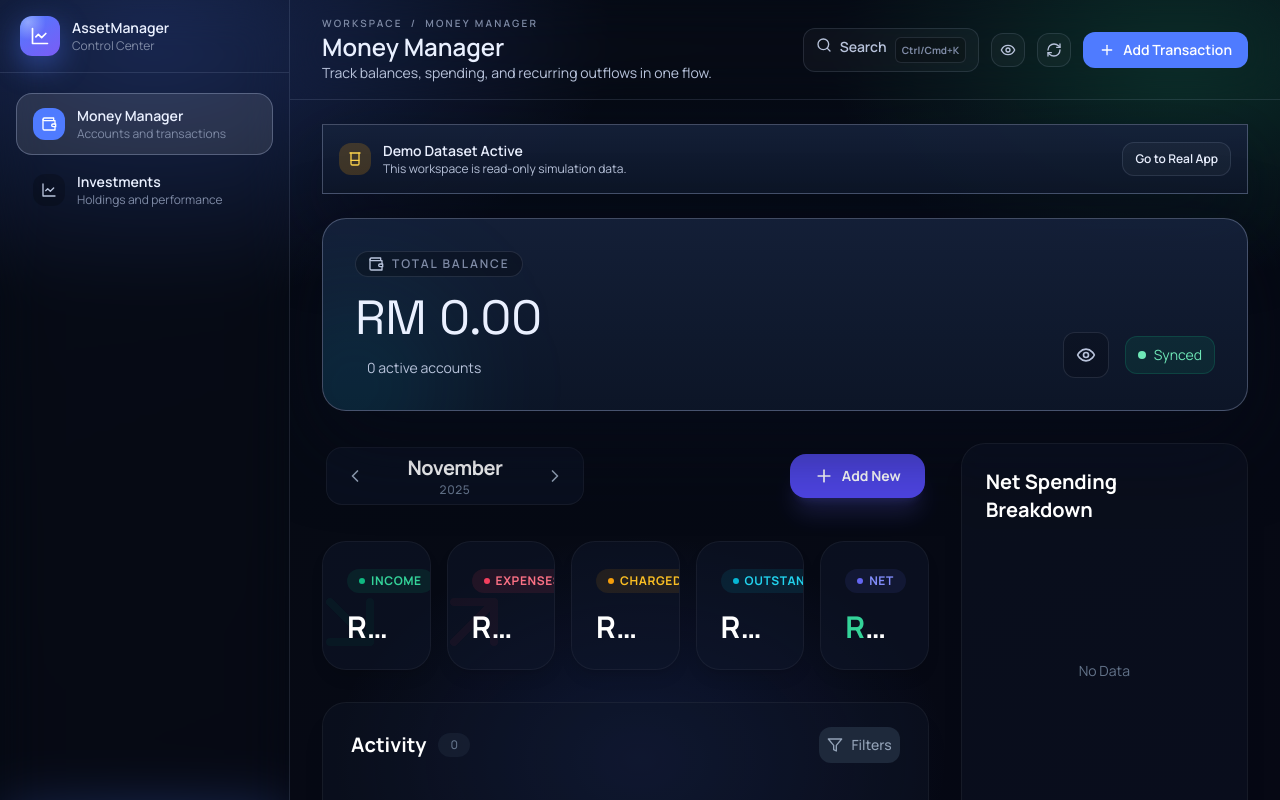
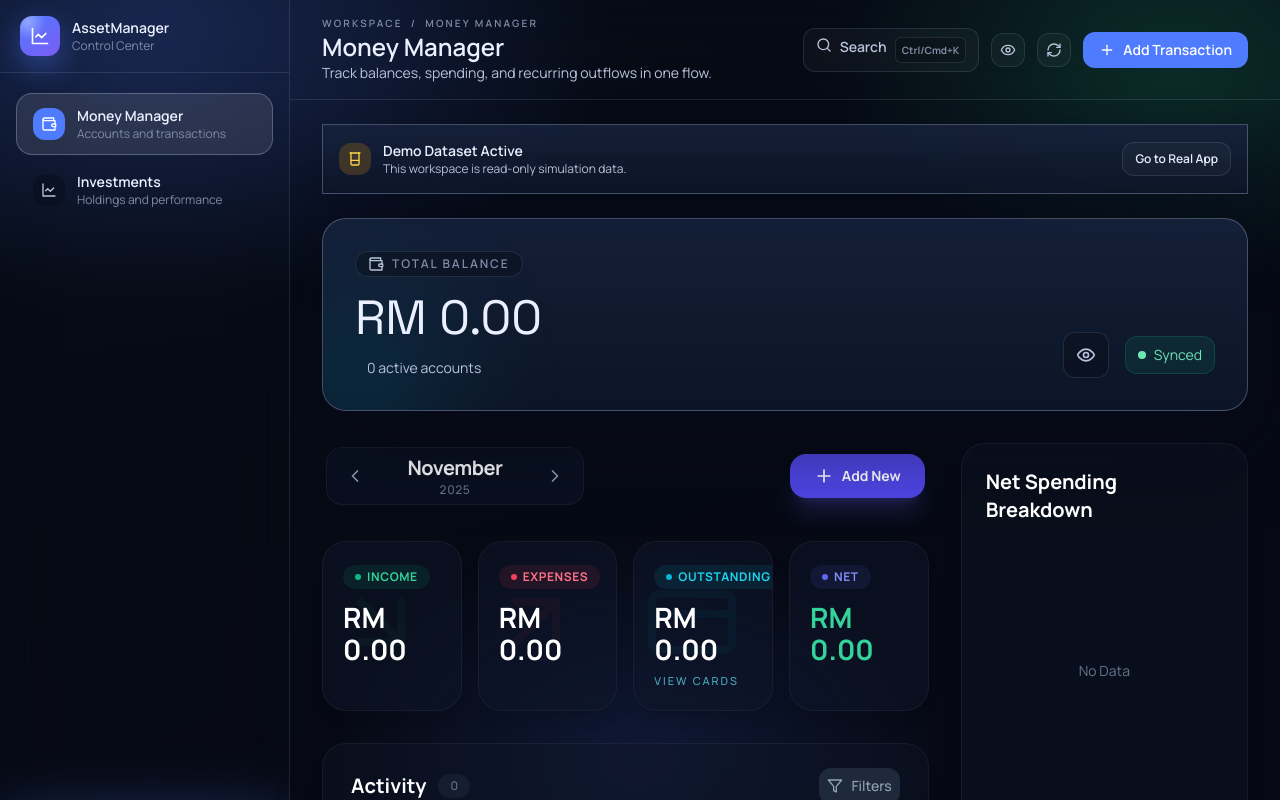
Before and after one commit to AdaMC2212/Asset-Manager, a Next.js app: page /demo in a window 1280 px wide. Shown: the top 800 px of the page. Built offline with nearby package versions, Linux system fonts and the light colour scheme.

Commit message:
outstanding balance

```diff
--- a/components/MoneyManager.tsx
+++ b/components/MoneyManager.tsx
@@ -46,6 +46,7 @@ const isUnsettledCardCharge = (tx: MoneyTransaction) => tx.type === 'Expense' &&
 export const MoneyManager: React.FC<MoneyManagerProps> = ({ data, loading, onRefresh, hideValues, registerAddHandler }) => {
   const [isModalOpen, setIsModalOpen] = useState(false);
   const [isHistoryModalOpen, setIsHistoryModalOpen] = useState(false);
+  const [isOutstandingModalOpen, setIsOutstandingModalOpen] = useState(false);
   const [selectedCategory, setSelectedCategory] = useState<string | null>(null);
   const [editingTransaction, setEditingTransaction] = useState<MoneyTransaction | null>(null);
   const [settlingCard, setSettlingCard] = useState<MoneyAccount | null>(null);
@@ -76,12 +77,30 @@ export const MoneyManager: React.FC<MoneyManagerProps> = ({ data, loading, onRef
     return totals;
   }, [data]);
 
+  const outstandingCardDetails = useMemo(() => {
+    if (!data) return [];
+
+    return creditCardAccounts
+      .map((account) => {
+        const transactions = data.transactions.filter(
+          (tx) => isUnsettledCardCharge(tx) && tx.fromAccount === account.name
+        );
+
+        return {
+          account,
+          total: transactions.reduce((sum, tx) => sum + tx.amount, 0),
+          transactions,
+        };
+      })
+      .filter((item) => item.total > 0);
+  }, [creditCardAccounts, data]);
+
   const { filteredTransactions, baseTransactionsForBreakdown, monthlyStats, pieData, fullBreakdown, isCustomDateMode } = useMemo(() => {
     if (!data) {
       return {
         filteredTransactions: [],
         baseTransactionsForBreakdown: [],
-        monthlyStats: { income: 0, expense: 0, charged: 0, outstanding: 0, balance: 0 },
+        monthlyStats: { income: 0, expense: 0, outstanding: 0, balance: 0 },
         pieData: [],
         fullBreakdown: [],
         isCustomDateMode: false
@@ -113,15 +132,12 @@ export const MoneyManager: React.FC<MoneyManagerProps> = ({ data, loading, onRef
 
     let income = 0;
     let expense = 0;
-    let charged = 0;
     const catTotals: Record<string, number> = {};
 
     base.forEach((tx) => {
       if (tx.type === 'Income') {
         income += tx.amount;
         catTotals[tx.category] = (catTotals[tx.category] || 0) - tx.amount;
-      } else if (isUnsettledCardCharge(tx)) {
-        charged += tx.amount;
       } else if (isRecognizedExpense(tx)) {
         expense += tx.amount;
         catTotals[tx.category] = (catTotals[tx.category] || 0) + tx.amount;
@@ -140,7 +156,7 @@ export const MoneyManager: React.FC<MoneyManagerProps> = ({ data, loading, onRef
     return {
       filteredTransactions: activityFiltered,
       baseTransactionsForBreakdown: base,
-      monthlyStats: { income, expense, charged, outstanding, balance: income - expense },
+      monthlyStats: { income, expense, outstanding, balance: income - expense },
       pieData: breakdown.filter((item) => item.value > 0),
       fullBreakdown: breakdown,
       isCustomDateMode: useCustomDate
@@ -235,11 +251,11 @@ export const MoneyManager: React.FC<MoneyManagerProps> = ({ data, loading, onRef
         <MoneyStatsRow
           income={monthlyStats.income}
           expense={monthlyStats.expense}
-          charged={monthlyStats.charged}
           outstanding={monthlyStats.outstanding}
           balance={monthlyStats.balance}
           isCustomDateMode={isCustomDateMode}
           hideValues={hideValues}
+          onOpenOutstandingDetails={() => setIsOutstandingModalOpen(true)}
         />
 
         <MoneyActivityList
@@ -277,7 +293,7 @@ export const MoneyManager: React.FC<MoneyManagerProps> = ({ data, loading, onRef
               </div>
               <div>
                 <h3 className="text-lg font-bold text-white">Credit Cards</h3>
-                <p className="text-xs text-slate-400">Unpaid charges stay in Charged until you settle the bill.</p>
+                <p className="text-xs text-slate-400">Outstanding shows every unpaid credit-card charge until you settle the bill.</p>
               </div>
             </div>
 
@@ -306,6 +322,98 @@ export const MoneyManager: React.FC<MoneyManagerProps> = ({ data, loading, onRef
           </div>
         ) : null}
       </div>
+
+      {isOutstandingModalOpen ? (
+        <div className="fixed inset-0 z-[70] flex items-center justify-center bg-black/80 p-4 backdrop-blur-md animate-in fade-in duration-300">
+          <div className="flex max-h-[85vh] w-full max-w-4xl flex-col overflow-hidden rounded-3xl border border-slate-800 bg-slate-900 shadow-2xl animate-in zoom-in-95 duration-200">
+            <div className="flex items-start justify-between border-b border-slate-800 bg-slate-900/80 p-6">
+              <div>
+                <div className="mb-2 inline-flex items-center gap-2 rounded-full bg-cyan-500/10 px-3 py-1 text-[11px] font-bold uppercase tracking-[0.18em] text-cyan-300">
+                  <CreditCard className="h-4 w-4" />
+                  Outstanding
+                </div>
+                <h2 className="text-2xl font-bold text-white">Unpaid card balances</h2>
+                <p className="mt-1 text-sm text-slate-400">All unsettled credit-card charges grouped by card.</p>
+              </div>
+              <button onClick={() => setIsOutstandingModalOpen(false)} className="rounded-full p-2 text-slate-400 transition-all hover:bg-slate-800 hover:text-white">
+                <X className="h-6 w-6" />
+              </button>
+            </div>
+
+            <div className="grid gap-4 border-b border-slate-800 bg-slate-950/30 px-6 py-4 md:grid-cols-[minmax(0,1fr)_220px]">
+              <div>
+                <div className="text-[11px] font-bold uppercase tracking-[0.18em] text-slate-500">Cards with balance</div>
+                <div className="mt-1 text-2xl font-bold text-white">{hideValues ? '****' : outstandingCardDetails.length}</div>
+              </div>
+              <div className="md:border-l md:border-white/5 md:pl-6">
+                <div className="text-[11px] font-bold uppercase tracking-[0.18em] text-slate-500">Total outstanding</div>
+                <div className="mt-1 text-2xl font-bold text-cyan-300">{displayValue(monthlyStats.outstanding)}</div>
+              </div>
+            </div>
+
+            <div className="custom-scrollbar flex-1 overflow-y-auto p-4 md:p-6">
+              {outstandingCardDetails.length > 0 ? (
+                <div className="space-y-4">
+                  {outstandingCardDetails.map(({ account, total, transactions }) => (
+                    <div key={account.name} className="overflow-hidden rounded-3xl border border-white/5 bg-slate-950/50">
+                      <div className="flex flex-col gap-3 border-b border-white/5 px-4 py-4 md:flex-row md:items-center md:justify-between md:px-5">
+                        <div>
+                          <div className="text-lg font-bold text-white">{account.name}</div>
+                          <div className="mt-1 text-xs uppercase tracking-[0.16em] text-slate-500">{transactions.length} unsettled charge{transactions.length === 1 ? '' : 's'}</div>
+                        </div>
+                        <div className="flex items-center gap-3">
+                          <div className="text-right">
+                            <div className="text-[11px] font-bold uppercase tracking-[0.18em] text-slate-500">Amount due</div>
+                            <div className="text-lg font-bold text-cyan-300">{displayValue(total)}</div>
+                          </div>
+                          <button
+                            onClick={() => {
+                              setIsOutstandingModalOpen(false);
+                              setSettlingCard(account);
+                            }}
+                            className="rounded-xl bg-emerald-600 px-3 py-2 text-xs font-bold text-white transition-colors hover:bg-emerald-500"
+                          >
+                            Settle Bill
+                          </button>
+                        </div>
+                      </div>
+
+                      <div className="divide-y divide-white/5">
+                        {transactions.map((tx) => (
+                          <div key={tx.id} className="flex flex-col gap-3 px-4 py-3 md:flex-row md:items-center md:justify-between md:px-5">
+                            <div className="min-w-0">
+                              <div className="flex items-center gap-2">
+                                <span className="truncate text-sm font-semibold text-white">{tx.note || tx.category}</span>
+                                <span className="rounded-full bg-amber-500/10 px-2 py-0.5 text-[9px] font-bold uppercase tracking-wider text-amber-300">Unpaid</span>
+                              </div>
+                              <div className="mt-1 text-xs text-slate-500">{tx.date} - {tx.category}</div>
+                            </div>
+                            <div className="text-right">
+                              <div className="text-sm font-bold text-amber-300">- {displayValue(tx.amount)}</div>
+                            </div>
+                          </div>
+                        ))}
+                      </div>
+                    </div>
+                  ))}
+                </div>
+              ) : (
+                <div className="flex flex-col items-center justify-center py-16 text-center text-slate-500">
+                  <CreditCard className="mb-3 h-10 w-10 text-slate-700" />
+                  <div className="text-base font-semibold text-slate-300">No unpaid card balances</div>
+                  <p className="mt-2 max-w-md text-sm text-slate-500">All credit-card charges are settled right now, so there is nothing outstanding.</p>
+                </div>
+              )}
+            </div>
+
+            <div className="flex justify-center border-t border-slate-800 bg-slate-950 p-6">
+              <button onClick={() => setIsOutstandingModalOpen(false)} className="w-full rounded-2xl bg-slate-800 py-3 font-bold text-white transition-all hover:bg-slate-700 active:scale-95">
+                Close Details
+              </button>
+            </div>
+          </div>
+        </div>
+      ) : null}
 
       {selectedCategory ? (
         <div className="fixed inset-0 z-[60] flex items-center justify-center bg-black/80 p-4 backdrop-blur-md animate-in fade-in duration-300">
--- a/components/MoneyManager/MoneyStatsRow.tsx
+++ b/components/MoneyManager/MoneyStatsRow.tsx
@@ -1,17 +1,17 @@
 'use client';
 
 import React from 'react';
-import { ArrowDownRight, ArrowUpRight } from 'lucide-react';
+import { ArrowDownRight, ArrowUpRight, CreditCard } from 'lucide-react';
 import { CountUp } from '../ui/CountUp';
 
 interface MoneyStatsRowProps {
   income: number;
   expense: number;
-  charged: number;
   outstanding: number;
   balance: number;
   isCustomDateMode: boolean;
   hideValues?: boolean;
+  onOpenOutstandingDetails?: () => void;
 }
 
 const StatTile = ({
@@ -20,28 +20,41 @@ const StatTile = ({
   accentClass,
   dotClass,
   icon,
+  onClick,
 }: {
   label: string;
   value: React.ReactNode;
   accentClass: string;
   dotClass: string;
   icon?: React.ReactNode;
-}) => (
-  <div className="group relative overflow-hidden rounded-2xl border border-white/5 bg-slate-900/50 p-3 shadow-lg md:rounded-3xl md:p-6">
+  onClick?: () => void;
+}) => {
+  const TileTag = onClick ? 'button' : 'div';
+
+  return (
+    <TileTag
+      type={onClick ? 'button' : undefined}
+      onClick={onClick}
+      className={`group relative overflow-hidden rounded-2xl border border-white/5 bg-slate-900/50 p-3 text-left shadow-lg transition md:rounded-3xl md:p-5 ${
+        onClick ? 'cursor-pointer hover:border-cyan-400/30 hover:bg-slate-900/70 focus:outline-none focus:ring-2 focus:ring-cyan-400/40' : ''
+      }`}
+    >
       {icon ? <div className="absolute right-0 top-0 hidden p-8 opacity-5 transition duration-500 group-hover:scale-110 group-hover:opacity-10 md:block">{icon}</div> : null}
-    <div className="relative z-10 text-center md:text-left">
-      <span className={`mb-1 inline-flex items-center gap-1.5 rounded-full px-2 py-0.5 text-[10px] font-bold uppercase tracking-wider md:mb-4 md:px-3 md:py-1 md:text-xs ${accentClass}`}>
+      <div className="relative z-10">
+        <span className={`mb-2 inline-flex items-center gap-1.5 rounded-full px-2 py-0.5 text-[10px] font-bold uppercase tracking-wider md:mb-3 md:px-3 md:py-1 md:text-xs ${accentClass}`}>
           <span className={`h-1 w-1 rounded-full md:h-1.5 md:w-1.5 ${dotClass}`} />
           {label}
         </span>
-      <div className="truncate text-sm font-bold text-white md:text-3xl">{value}</div>
+        <div className="break-words text-lg font-bold leading-tight text-white sm:text-xl md:text-2xl xl:text-[1.75rem]">{value}</div>
+        {onClick ? <div className="mt-2 text-[11px] font-medium uppercase tracking-[0.18em] text-cyan-300/70">View cards</div> : null}
       </div>
-  </div>
+    </TileTag>
   );
+};
 
-export const MoneyStatsRow: React.FC<MoneyStatsRowProps> = ({ income, expense, charged, outstanding, balance, isCustomDateMode, hideValues }) => {
+export const MoneyStatsRow: React.FC<MoneyStatsRowProps> = ({ income, expense, outstanding, balance, isCustomDateMode, hideValues, onOpenOutstandingDetails }) => {
   return (
-    <div className="grid grid-cols-2 gap-2 md:grid-cols-5 md:gap-4">
+    <div className="grid grid-cols-2 gap-2 lg:grid-cols-4 md:gap-4">
       <StatTile
         label={isCustomDateMode ? 'Inc' : 'Income'}
         accentClass="bg-emerald-500/10 text-emerald-400"
@@ -57,16 +70,12 @@ export const MoneyStatsRow: React.FC<MoneyStatsRowProps> = ({ income, expense, c
         value={hideValues ? '****' : <CountUp end={expense} prefix="RM " />}
       />
       <StatTile
-        label="Charged"
-        accentClass="bg-amber-500/10 text-amber-400"
-        dotClass="bg-amber-500"
-        value={hideValues ? '****' : <CountUp end={charged} prefix="RM " />}
-      />
-      <StatTile
         label="Outstanding"
         accentClass="bg-cyan-500/10 text-cyan-400"
         dotClass="bg-cyan-500"
+        icon={<CreditCard className="h-24 w-24 text-cyan-500" />}
         value={hideValues ? '****' : <CountUp end={outstanding} prefix="RM " />}
+        onClick={onOpenOutstandingDetails}
       />
       <StatTile
         label="Net"
```
Lines whose indentation alone changed are shown as unchanged.
